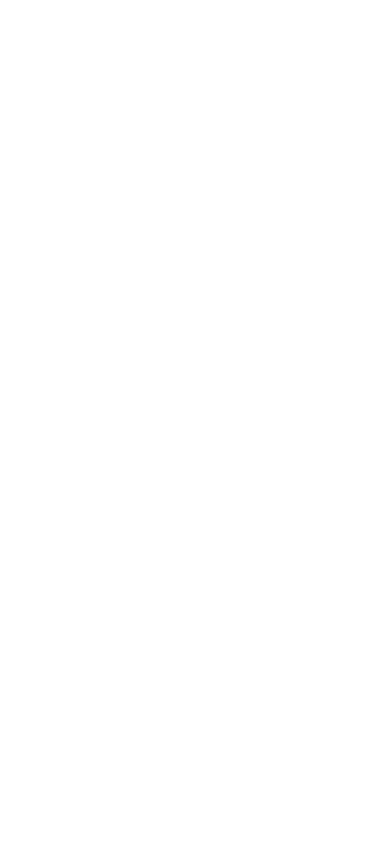
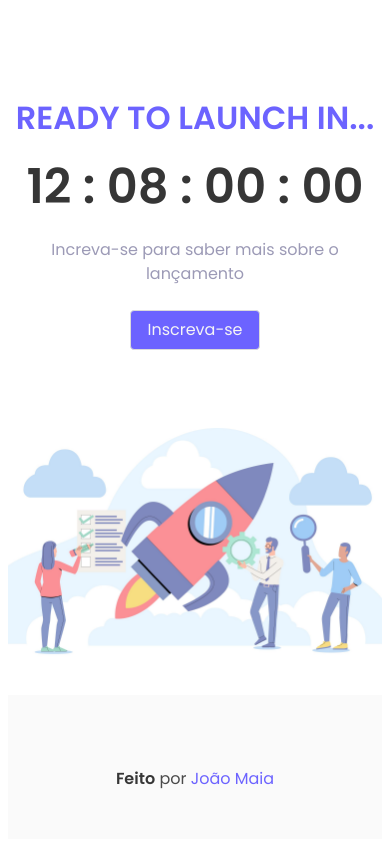
Before and after one commit to JoaoMaiaa/countdown-discover, a website: page index.html in a window 390 px wide. Drawn offline with nearby package versions, Linux system fonts and the light colour scheme.

Commit message:
projeto quase pronto, adicionado o modal, falata apenas o form do modal

```diff
--- /dev/null
+++ b/assets/javascript/modal.js
@@ -0,0 +1,11 @@
+function openModal(e){
+    let modal = document.getElementById('modal')
+    modal.classList.add('is-active')
+    console.log(modal)
+}
+
+function closeModal(e){
+    let modal = document.getElementById('modal')
+    modal.classList.remove('is-active')
+    console.log(modal)
+}
--- a/assets/styles/style.css
+++ b/assets/styles/style.css
@@ -2,12 +2,20 @@
     font-family: 'Poppins', sans-serif;
 }
 
-.baclk{
+body{
+    height:100%;
+}
+
+.black{
     color:#4D4C59;
 }
 
+.is-purple{
+    background-color:#6C63FF!important;
+}
+
 .purple{
-   color: #6C63FF;
+   color: #6C63FF!important;
 }
 
 .light-grey{
@@ -29,3 +37,13 @@
 .f-weight-500{
     font-weight:500;
 }
+
+.content .clock{
+    font-size:3.9em!important;
+}
+
+@media screen and (max-width:480px) and (max-width:720px){
+    .content .clock{
+        font-size:3em!important;
+    }
+}
--- a/index.html
+++ b/index.html
@@ -1,5 +1,6 @@
 <!DOCTYPE html>
 <html lang="pt-br">
+
 <head>
     <meta charset="UTF-8">
     <meta http-equiv="X-UA-Compatible" content="IE=edge">
@@ -11,7 +12,45 @@
     <link rel="stylesheet" href="assets/styles/style.css">
     <title>Countdown</title>
 </head>
+
 <body>
+    <div class="container pt-6 px-2 ">
 
+        <div class="columns mt-4">
+            <div class="column mb-6 is-flex is-justify-content-center is-align-items-center is-6">
+                <div class="content pt-5">
+                    <h1 class="title f-weight-400 purple is-uppercase has-text-centered">Ready to launch in...</h1>
+                    <h2 class="has-text-centered title black clock mt-2">12 : 08 : 00 : 00</h2>
+                    <p class="text-color has-text-centered mb-5">Increva-se para saber mais sobre o lançamento</p>
+                    <div class="is-flex is-justify-content-center">
+                        <a href="#" class="is-justify-content-center button is-purple has-text-light js-modal-trigger"
+                            data-target="modal-js-example" onclick=(openModal(this))>Inscreva-se</a>
+                    </div>
+                </div>
+            </div>
+            <div class="column is-6 ">
+                <img class="image" src="assets/images/5023326.jpg" alt="" srcset="">
+            </div>
+        </div>
+        <footer class="footer p-6">
+            <div class="content has-text-centered">
+                <p class="pt-5">
+                    <strong>Feito</strong> por <a href="#" class="purple">João Maia</a>
+                </p>
+            </div>
+        </footer>
+
+    </div>
+
+    <div class="modal" id="modal">
+        <div class="modal-background"></div>
+        <div class="modal-content">
+            <!-- Any other Bulma elements you want -->
+        </div>
+        <button class="modal-close is-large" aria-label="close" onclick=(closeModal(this))></button>
+    </div>
+
+    <script src="assets/javascript/modal.js"></script>
 </body>
+
 </html>
```
